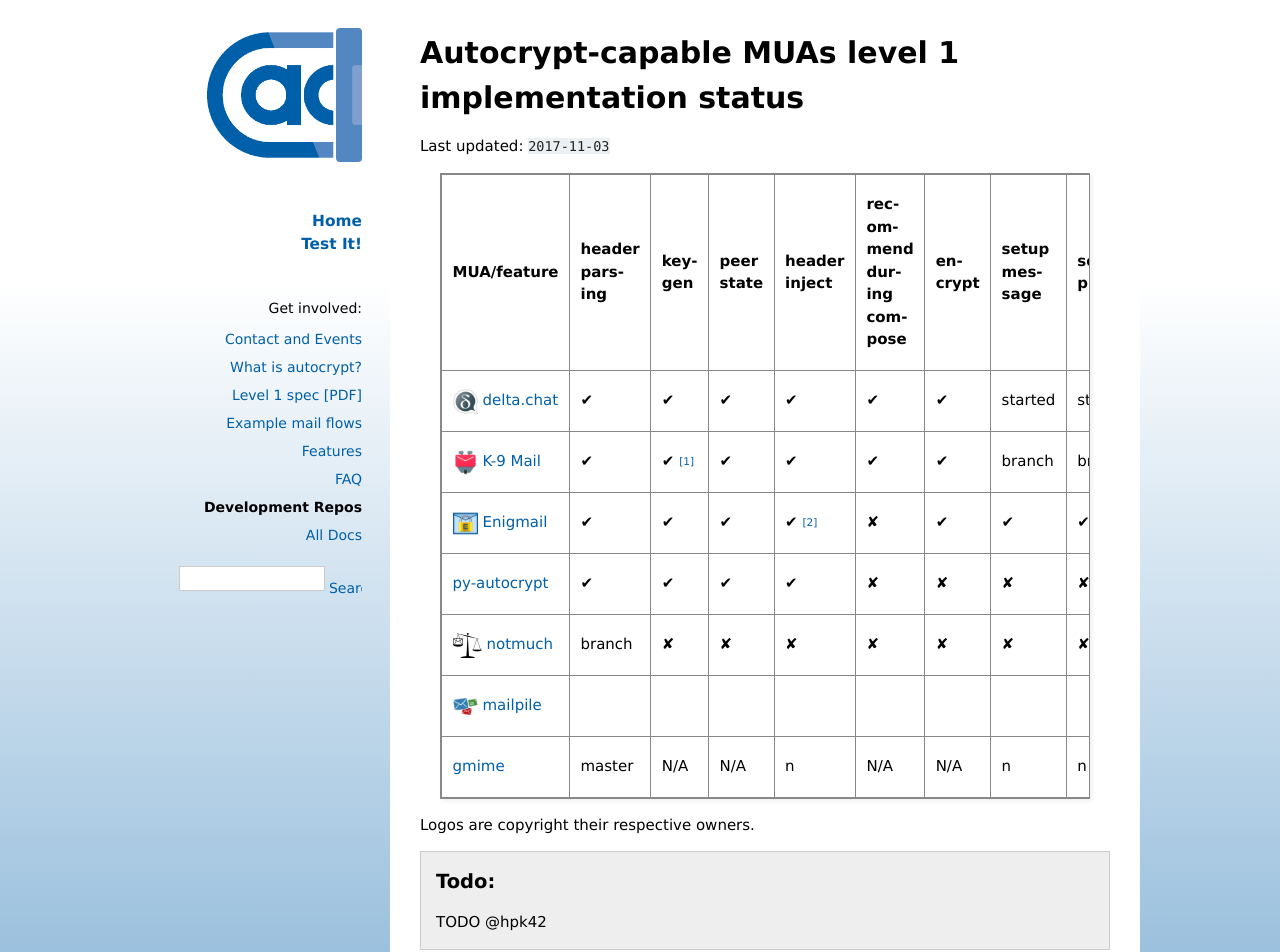
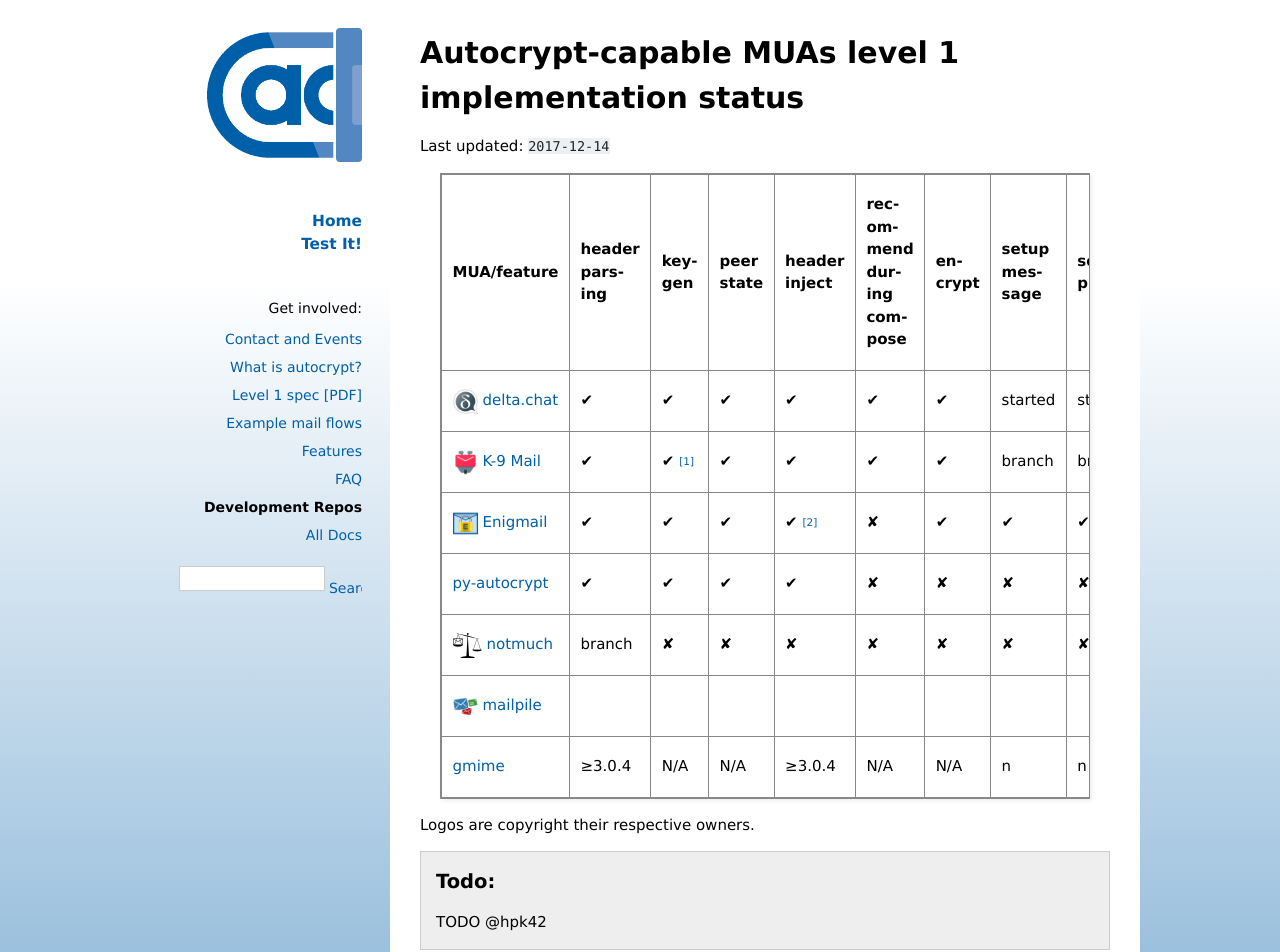
Before and after one commit to autocrypt/autocrypt, a Sphinx documentation site: the page built from doc/dev-status.rst, in a window 1280 px wide. Shown: the top 952 px of the page. Built offline with Sphinx 7.4.7, drawn with Linux system fonts in a browser that asks for light colours.

Commit message:
updated GMime status now that autocrypt capabilities are in a released version

```diff
--- a/doc/dev-status.rst
+++ b/doc/dev-status.rst
@@ -1,7 +1,7 @@
 Autocrypt-capable MUAs level 1 implementation status
 ====================================================
 
-Last updated: ``2017-11-03``
+Last updated: ``2017-12-14``
 
 +--------------------------------------+--------+--------+--------+--------+--------------+--------+--------+--------+----------+
 |MUA/feature                           |header  |keygen  |peer    |header  |recommend     |encrypt |setup   |setup   |uid       |
@@ -30,7 +30,7 @@
 |                                      |        |        |        |        |              |        |        |        |          |
 |`mailpile`_                           |        |        |        |        |              |        |        |        |          |
 +--------------------------------------+--------+--------+--------+--------+--------------+--------+--------+--------+----------+
-|`gmime`_                              |master  |N/A     |N/A     |n       |N/A           |N/A     |n       |n       |y         |
+|`gmime`_                              |≥3.0.4  |N/A     |N/A     |≥3.0.4  |N/A           |N/A     |n       |n       |y         |
 +--------------------------------------+--------+--------+--------+--------+--------------+--------+--------+--------+----------+
 
 Logos are copyright their respective owners.
```
